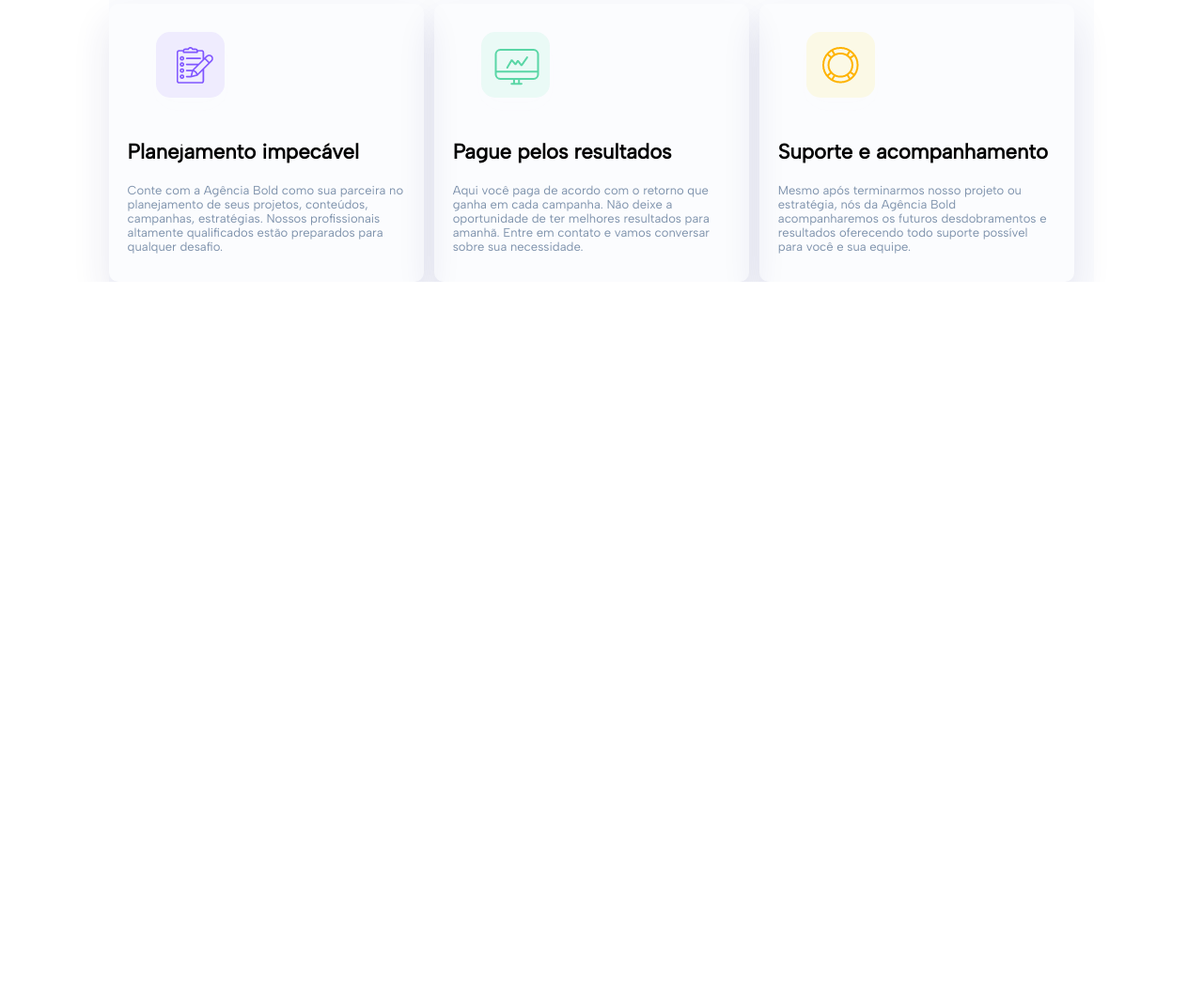
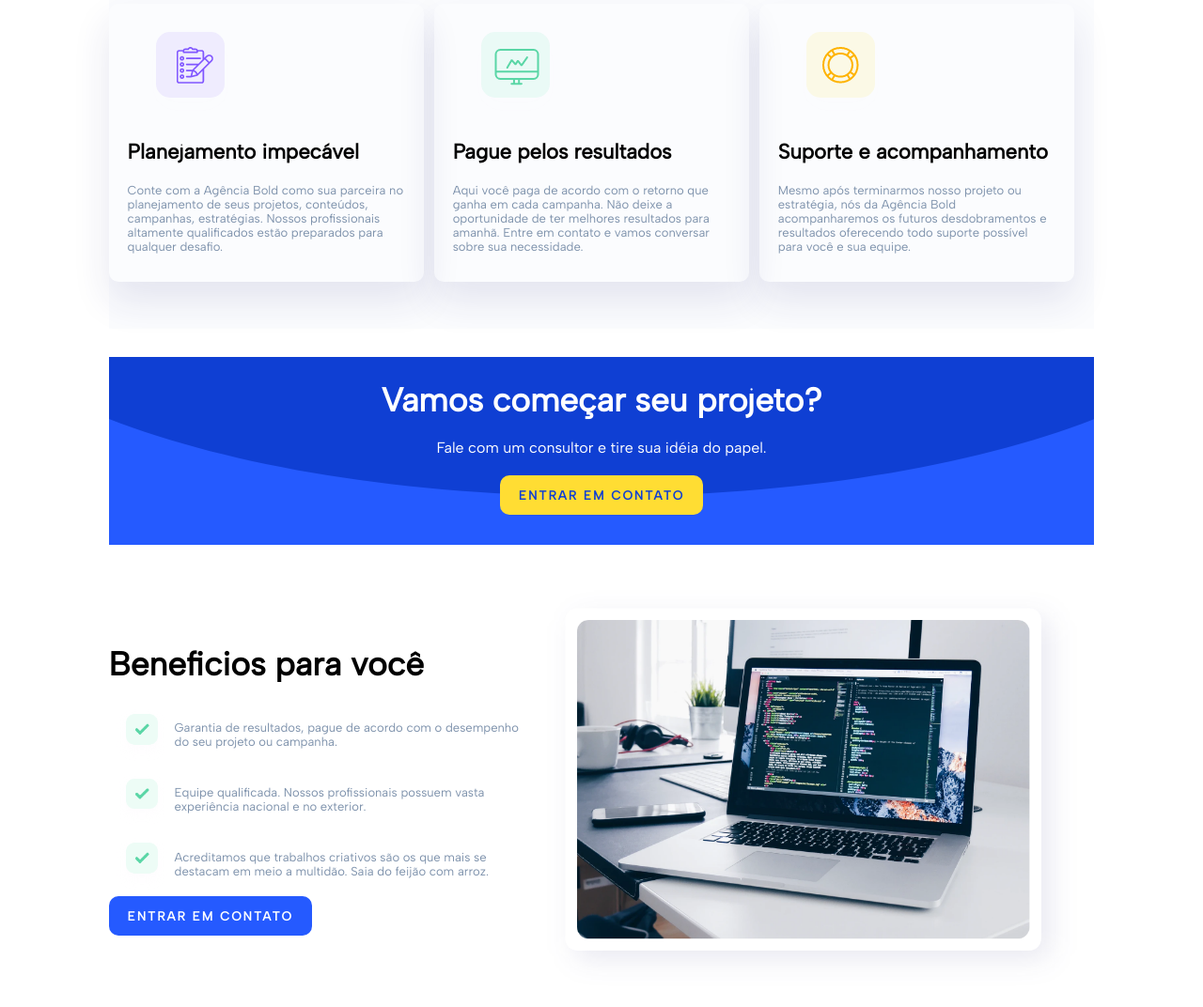
Before and after one commit to gutto-moura/Agencia-Bold, a plain HTML site: page index.html in a window 1280 px wide. Shown: the part 1101-2173 px from the top of the page at 94% size. Before the commit the page ends 1401 px from the top, so only its background shows below. Drawn offline with Linux system fonts and the light colour scheme.

Commit message:
Inclusão seção checklist e beneficios

```diff
--- a/css/style.css
+++ b/css/style.css
@@ -23,10 +23,54 @@ main{ max-width: 1100px;padding: 0 2%;margin: 0 auto; }
 .marcas{display: flex; justify-content: space-around;margin-top: 100px;}
 .marcas img{width: 200px;}
 /* ESTILIZAÇÃO POR QUE NÓS */
-.porque-nos{display: flex; flex-direction: column; align-items: center;background-color: #FBFCFE; margin-top: 100px; }
+.porque-nos{display: flex; flex-direction: column; align-items: center;background-color: #FBFCFE; margin-top: 100px;padding-bottom: 50px; }
 .porque-nos > h2{font-size: 64px; margin-bottom: 20px;}
 .porque-nos > p{font-size: 16px; margin-bottom: 20px; color: #7E92AC; }
 .diferenciais{display: flex;margin-top: 30px; }
 .box-diferenciais{box-shadow: 0px 20px 40px #2426721C;width: 32%; margin-right: 1%; padding: 10px 20px;border-radius: 10px; }
 .box-diferenciais h3{font-size: 22px; margin-bottom: 20px; }
 .box-diferenciais p{font-size: 13px; color: #7e92ac;margin-bottom: 20px; }
+
+
+.vamos-comecar{
+	background-image: url('../images/banner.svg');
+	background-position: center;
+	background-size: cover;
+	text-align: center;
+	min-height: 200px;
+	padding: 5px;
+	margin-top: 30px;
+	margin-bottom: 30px;
+}
+.vamos-comecar h2{margin: 20px;color: #fff;font-size: 35px;}
+.vamos-comecar p{margin-bottom: 20px;color: #fff;}
+.vamos-comecar button{
+		background-color: #FFDD33;
+		color: #0F3FD3;
+		padding: 13px 20px;
+		font-weight: bold;
+		border-radius: 10px;
+		border: none;
+		font-family: inherit;
+		letter-spacing: 2px;
+	}
+
+
+.beneficios{display: flex;justify-content: space-between;align-items: center; width: 100%; margin-top: 30px;}
+.checklist{display: flex; flex-direction: column;}
+.container-beneficio h2{margin-bottom: 20px; font-size: 35px;}
+.container-beneficio button{
+		background-color: #255AFF;
+		color: #fff;
+		padding: 13px 20px;
+		font-weight: bold;
+		border-radius: 10px;
+		border: none;
+		font-family: inherit;
+		letter-spacing: 2px;
+	}
+.box-checklist{display: flex; align-items: center; justify-content: center;}
+.box-checklist img{width: 70px;}
+.box-checklist p{font-size: 13px; color: #7E92AC;}
+
+.imagem-beneficio img{width: 600px;}
--- a/index.html
+++ b/index.html
@@ -65,7 +65,34 @@
 				</div>
 			</div>
 		</section>
-
+		<section class = "vamos-comecar">
+			<h2>Vamos começar seu projeto?</h2>
+			<p>Fale com um consultor e tire sua idéia do papel.</p>
+			<button type = "submit">ENTRAR EM CONTATO</button>
+		</section>
+		<section class = "beneficios">
+			<div class = "container-beneficio" >
+				<h2>Beneficios para você</h2>
+				<div class = "checklist">
+					<div class = "box-checklist">
+						<img src = "images/checklist.png"/>
+						<p>Garantia de resultados, pague de acordo com o desempenho do seu projeto ou campanha.</p>
+					</div>
+					<div class = "box-checklist">
+						<img src = "images/checklist.png"/>
+						<p>Equipe qualificada. Nossos profissionais possuem vasta experiência nacional e no exterior.</p>
+					</div>
+					<div class = "box-checklist">
+						<img src = "images/checklist.png"/>
+						<p>Acreditamos que trabalhos criativos são os que mais se destacam em meio a multidão. Saia do feijão com arroz.</p>
+					</div>
+				</div>
+				<button>ENTRAR EM CONTATO</button>
+			</div>
+			<div class = "imagem-beneficio">
+				<img src = "images/notbook.png" />
+			</div>
+		</section>
 	</main>
     <footer>
 
```
Also changed, not shown: images/banner.svg (added), images/checklist.png (added), images/notbook.png (added).
